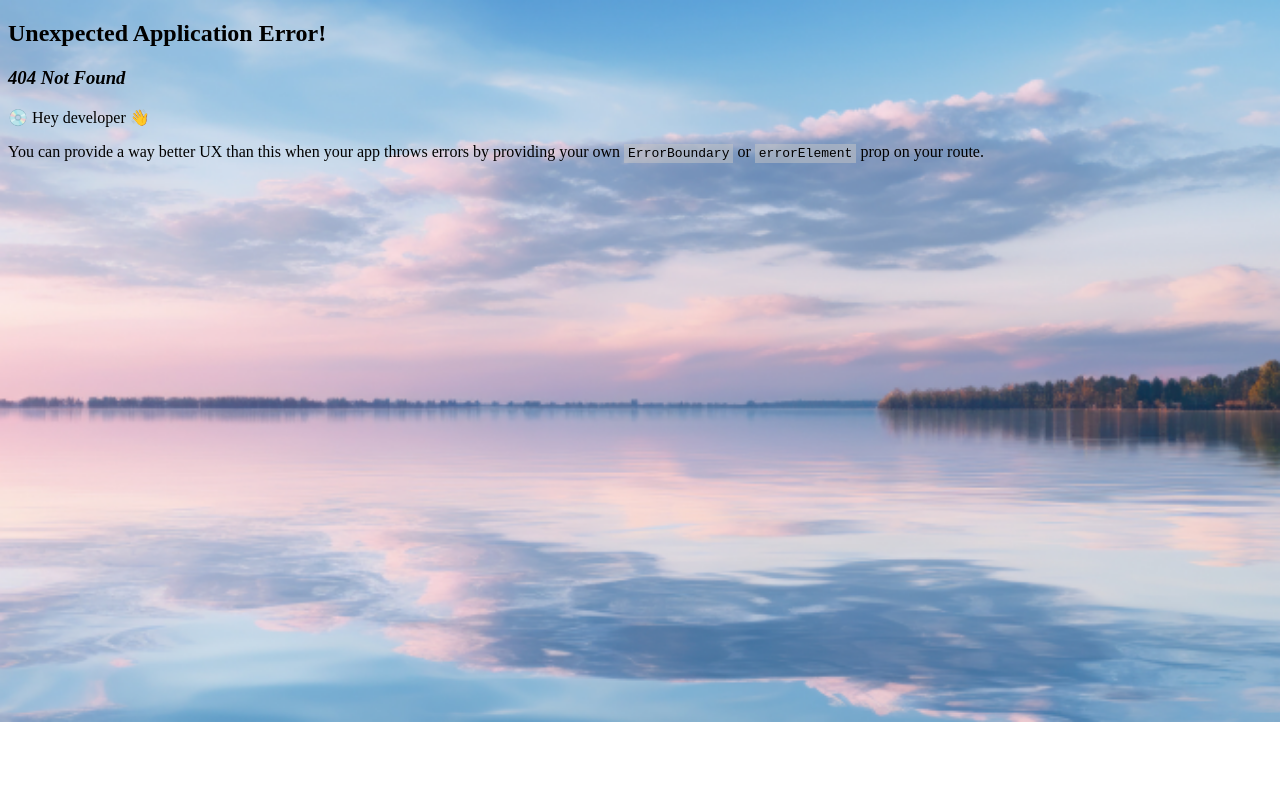
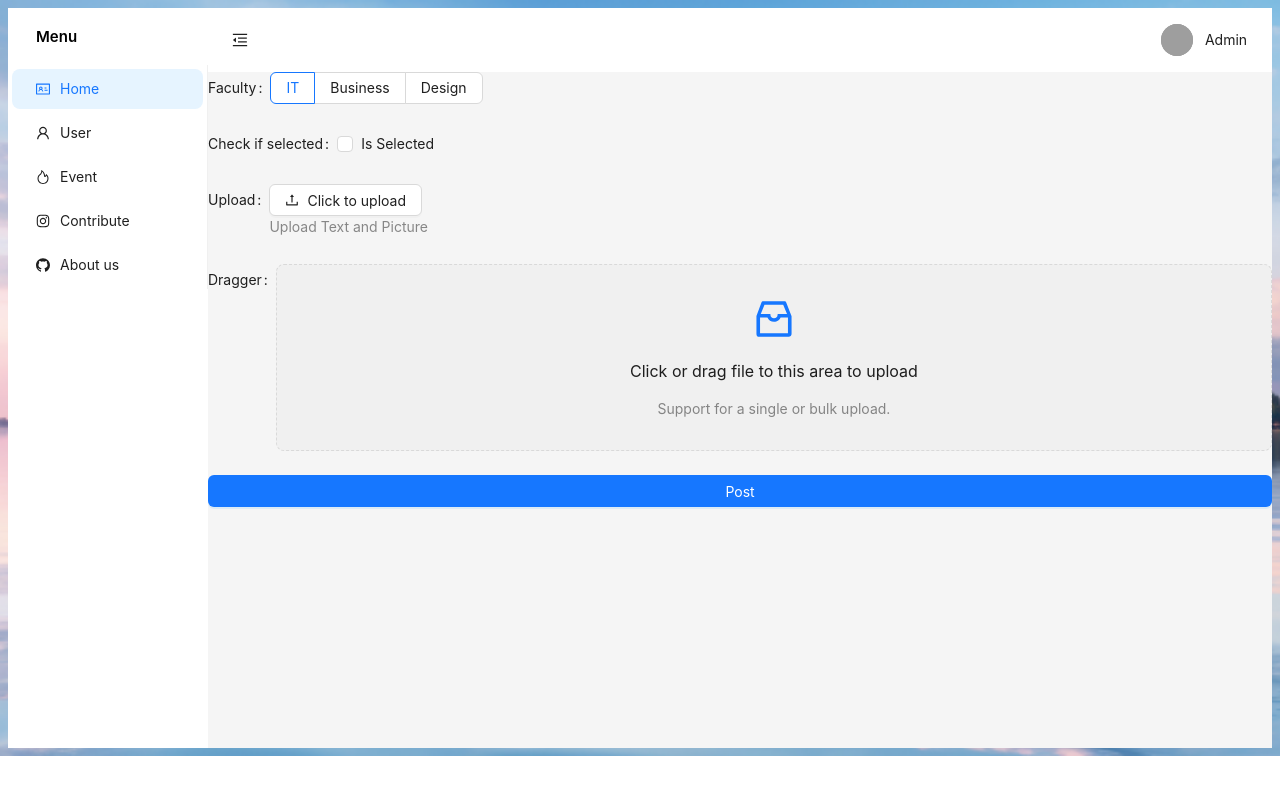
Before and after one commit to Mhien862/Enterprise-Web-Software-Development-COMP1640-, a React (Vite) app in the folder fe/: page /event/post/1 in a window 1280 px wide. Before the commit this address had no page. Shown: the top 794 px of the page. Built offline with nearby package versions, Linux system fonts and the light colour scheme; no server answers; grey boxes are pictures that could not be loaded.

Commit message:
post event

```diff
--- a/fe/src/event/event.jsx
+++ b/fe/src/event/event.jsx
@@ -83,7 +83,7 @@ const Event = () => {
           <Button
             type="primary"
             onClick={() => {
-              navigate(`/contribute/${param2?._id}`);
+              navigate(`/event/post/${param2?._id}`);
             }}
           >
             Upload
--- /dev/null
+++ b/fe/src/event/postEvent.jsx
@@ -0,0 +1,159 @@
+import { useState } from "react";
+import {
+  Form,
+  Input,
+  Button,
+  Upload,
+  Radio,
+  Checkbox,
+  notification,
+} from "antd";
+import { InboxOutlined, UploadOutlined } from "@ant-design/icons";
+import {
+  SmileOutlined,
+  CheckCircleOutlined,
+  WarningOutlined,
+} from "@ant-design/icons";
+import { useNavigate } from "react-router-dom";
+
+const { TextArea } = Input;
+
+const PostForm = () => {
+  const [loading, setLoading] = useState(false);
+  const [fileList, setFileList] = useState([]);
+  const [isSelected, setIsSelected] = useState(false); // Thêm isSelected state
+  const normFile = (e) => {
+    console.log("Upload event:", e);
+    if (Array.isArray(e)) {
+      return e;
+    }
+    return e?.fileList;
+  };
+  const navigate = useNavigate();
+  const onChange = (e) => {
+    console.log(`radio checked:${e.target.value}`);
+  };
+
+  const onFinish = async (values) => {
+    console.log(fileList);
+    const formData = new FormData();
+    fileList.forEach((file) => {
+      formData.append("files", file);
+    });
+
+    formData.append("Faculty", values.faculty);
+    formData.append("isSelected", isSelected); // Thêm isSelected vào formData
+    setLoading(true);
+    try {
+      // Here you can make an API call to post the data to the social network
+      // Replace the following with your actual API call
+      console.log("Posting data:", values);
+      // Example API call using fetch
+      const response = await fetch("http://localhost:1000/upload", {
+        method: "POST",
+        credentials: "include",
+        body: formData,
+      });
+      if (response.ok) {
+        console.log("Posted successfully");
+        navigate("/listcontribute");
+        notification.open({
+          message: "Post Successfully",
+          icon: (
+            <CheckCircleOutlined
+              style={{
+                color: "#00ff66",
+              }}
+            />
+          ),
+        });
+      } else {
+        console.error("Failed to post");
+      }
+    } catch (error) {
+      console.error("Error posting:", error);
+    } finally {
+      setLoading(false);
+    }
+  };
+
+  const props = {
+    onRemove: (file) => {
+      const index = fileList.indexOf(file);
+      const newFileList = fileList.slice();
+      newFileList.splice(index, 1);
+      setFileList(newFileList);
+    },
+    beforeUpload: (file) => {
+      setFileList([...fileList, file]);
+      return false;
+    },
+    fileList,
+  };
+
+  return (
+    <Form
+      name="postForm"
+      initialValues={{ remember: true }}
+      onFinish={onFinish}
+    >
+      <Form.Item name="faculty" label="Faculty">
+        <Radio.Group onChange={onChange} defaultValue="IT">
+          <Radio.Button value="IT">IT</Radio.Button>
+          <Radio.Button value="Business">Business</Radio.Button>
+          <Radio.Button value="Design">Design</Radio.Button>
+        </Radio.Group>
+      </Form.Item>
+
+      <Form.Item label="Check if selected">
+        <Checkbox
+          checked={isSelected}
+          onChange={(e) => setIsSelected(e.target.checked)}
+        >
+          Is Selected
+        </Checkbox>
+      </Form.Item>
+
+      <Form.Item
+        name="upload"
+        label="Upload"
+        valuePropName="fileList"
+        getValueFromEvent={normFile}
+        extra="Upload Text and Picture"
+      >
+        <Upload {...props} name="logo" listType="picture">
+          <Button icon={<UploadOutlined />}>Click to upload</Button>
+        </Upload>
+      </Form.Item>
+
+      <Form.Item label="Dragger">
+        <Form.Item
+          name="dragger"
+          valuePropName="fileList"
+          getValueFromEvent={normFile}
+          noStyle
+        >
+          <Upload.Dragger {...props} name="files">
+            <p className="ant-upload-drag-icon">
+              <InboxOutlined />
+            </p>
+            <p className="ant-upload-text">
+              Click or drag file to this area to upload
+            </p>
+            <p className="ant-upload-hint">
+              Support for a single or bulk upload.
+            </p>
+          </Upload.Dragger>
+        </Form.Item>
+      </Form.Item>
+
+      <Form.Item>
+        <Button block type="primary" htmlType="submit" loading={loading}>
+          Post
+        </Button>
+      </Form.Item>
+    </Form>
+  );
+};
+
+export default PostForm;
--- a/fe/src/router.jsx
+++ b/fe/src/router.jsx
@@ -13,6 +13,7 @@ import Event from "./event/event";
 import Contribute from "./contribute/contribute";
 import ListConTribute from "./contribute/listcontribute";
 import DetailEvent from "./event/detailEvent";
+import PostEvent from "./event/postEvent";
 
 const router = createBrowserRouter([
   {
@@ -63,6 +64,10 @@ const router = createBrowserRouter([
         path: "/event/detail/:id",
         element: <DetailEvent />,
       },
+      {
+        path: "/event/post/:id",
+        element: <PostEvent />,
+      },
     ],
   },
   {
```
Also changed, not shown: 3 other files (tests, documents, lock files or other folders).
